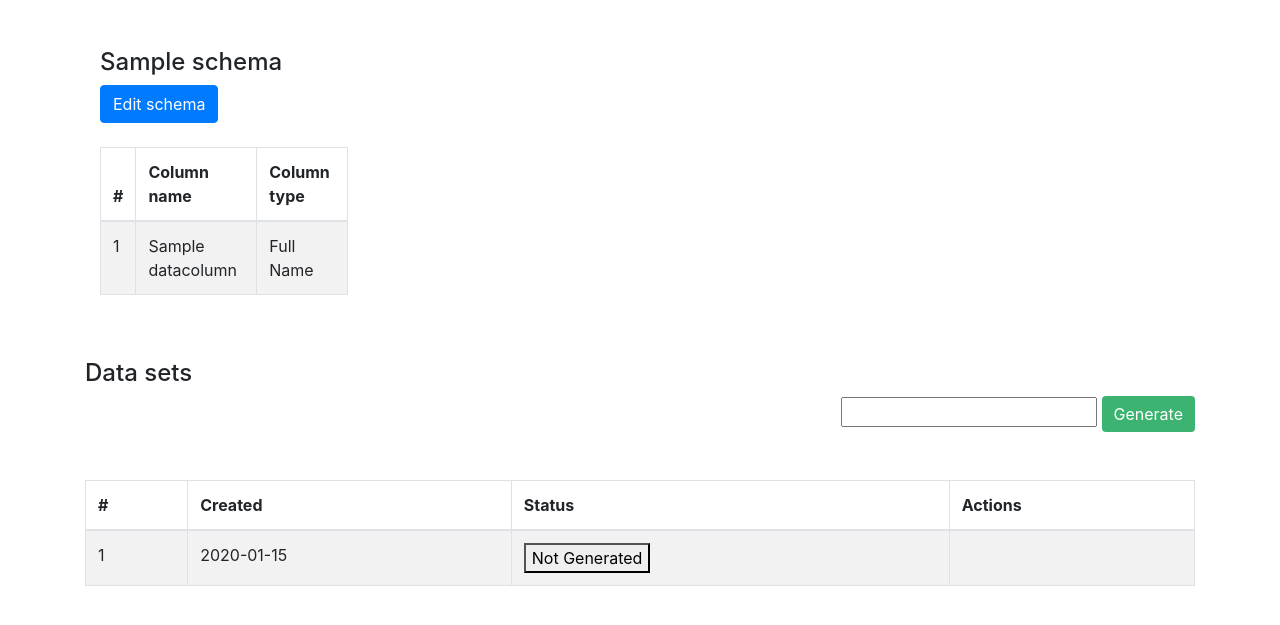
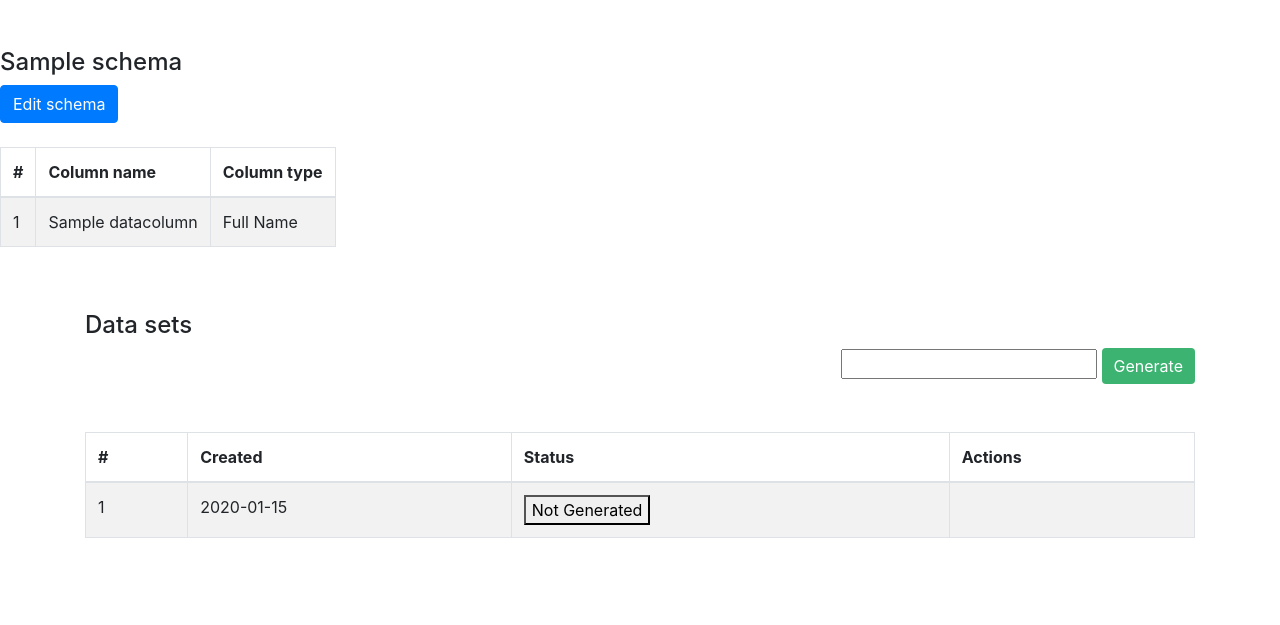
Before and after one commit to LeroyGorn/tech_task, a Django app: page /csv/ in a window 1280 px wide. Shown: the part 56-681 px from the top of the page. Run offline with Django 3.2, Linux system fonts and the light colour scheme; a user stored in the database is signed in; tables that the repository leaves empty hold one stand-in row (values such as "Sample post"); some libraries are stand-ins or nearby versions.

Commit message:
Final commit

```diff
--- a/src/templates/generate_csv.html
+++ b/src/templates/generate_csv.html
@@ -2,8 +2,6 @@
 {% load static %}
 
 {% block content %}
-<div class="container">
-<div class="col-lg-3 col-md-2">
 <h4>Sample schema</h4>
 <a href="{% url "update_schema" pk=1 %}"><button class="btn-primary btn"> Edit schema</button></a>
 <br> <br>
@@ -25,8 +23,6 @@
   {% endfor %}
   </tbody>
 </table>
-</div>
-</div>
 <br><br>
 <div class="container">
     <h4>Data sets</h4>
```
Lines whose indentation alone changed are shown as unchanged.
